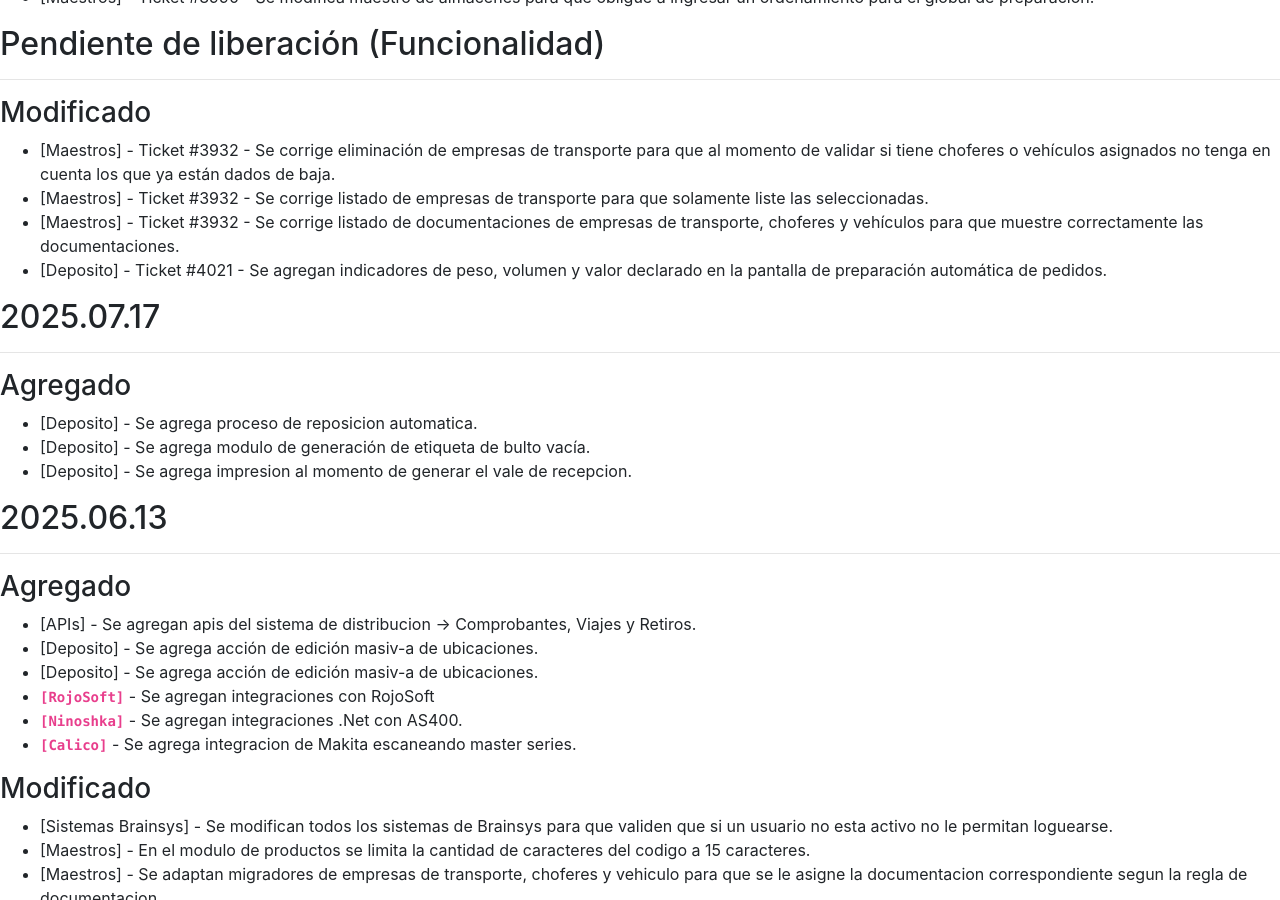
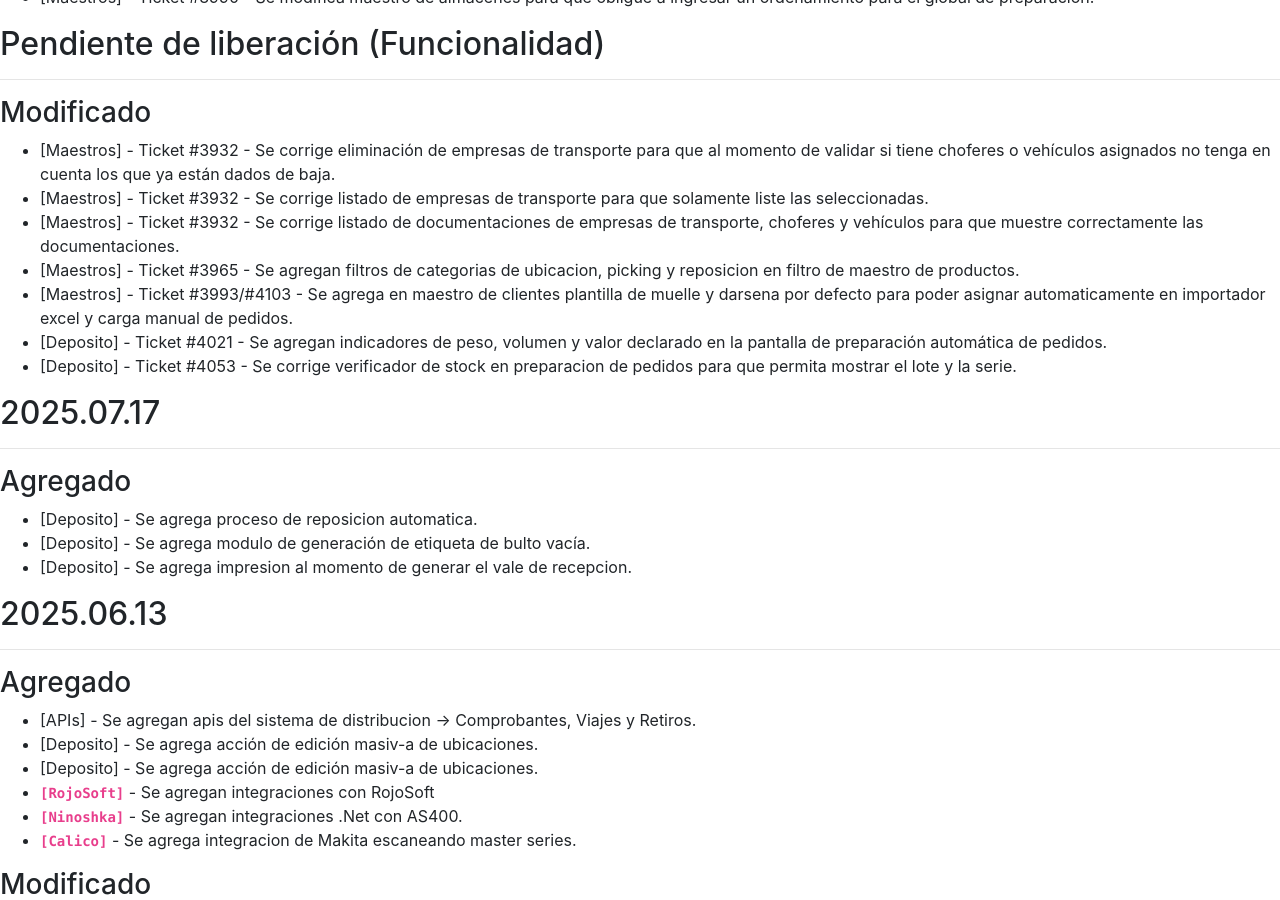
Before and after one commit to brainsys-arsaad/versionado, a Jekyll site: the page built from registro-cambios.markdown, in a window 1280 px wide and 900 px high, scrolled down 425 px. Built offline with Jekyll 4.4.1, drawn with Linux system fonts in a browser that asks for light colours.

Commit message:
Update registro-cambios.markdown

```diff
--- a/registro-cambios.markdown
+++ b/registro-cambios.markdown
@@ -130,7 +130,10 @@ El formato esta basado en [Keep a Changelog](https://keepachangelog.com/es-ES/1.
 - [Maestros] - Ticket #3932 - Se corrige eliminación de empresas de transporte para que al momento de validar si tiene choferes o vehículos asignados no tenga en cuenta los que ya están dados de baja.
 - [Maestros] - Ticket #3932 - Se corrige listado de empresas de transporte para que solamente liste las seleccionadas.
 - [Maestros] - Ticket #3932 - Se corrige listado de documentaciones de empresas de transporte, choferes y vehículos para que muestre correctamente las documentaciones.
+- [Maestros] - Ticket #3965 - Se agregan filtros de categorias de ubicacion, picking y reposicion en filtro de maestro de productos.
+- [Maestros] - Ticket #3993/#4103 - Se agrega en maestro de clientes plantilla de muelle y darsena por defecto para poder asignar automaticamente en importador excel y carga manual de pedidos.
 - [Deposito] - Ticket #4021 - Se agregan indicadores de peso, volumen y valor declarado en la pantalla de preparación automática de pedidos.
+- [Deposito] - Ticket #4053 - Se corrige verificador de stock en preparacion de pedidos para que permita mostrar el lote y la serie.
 
 ## 2025.07.17
 ---
```
